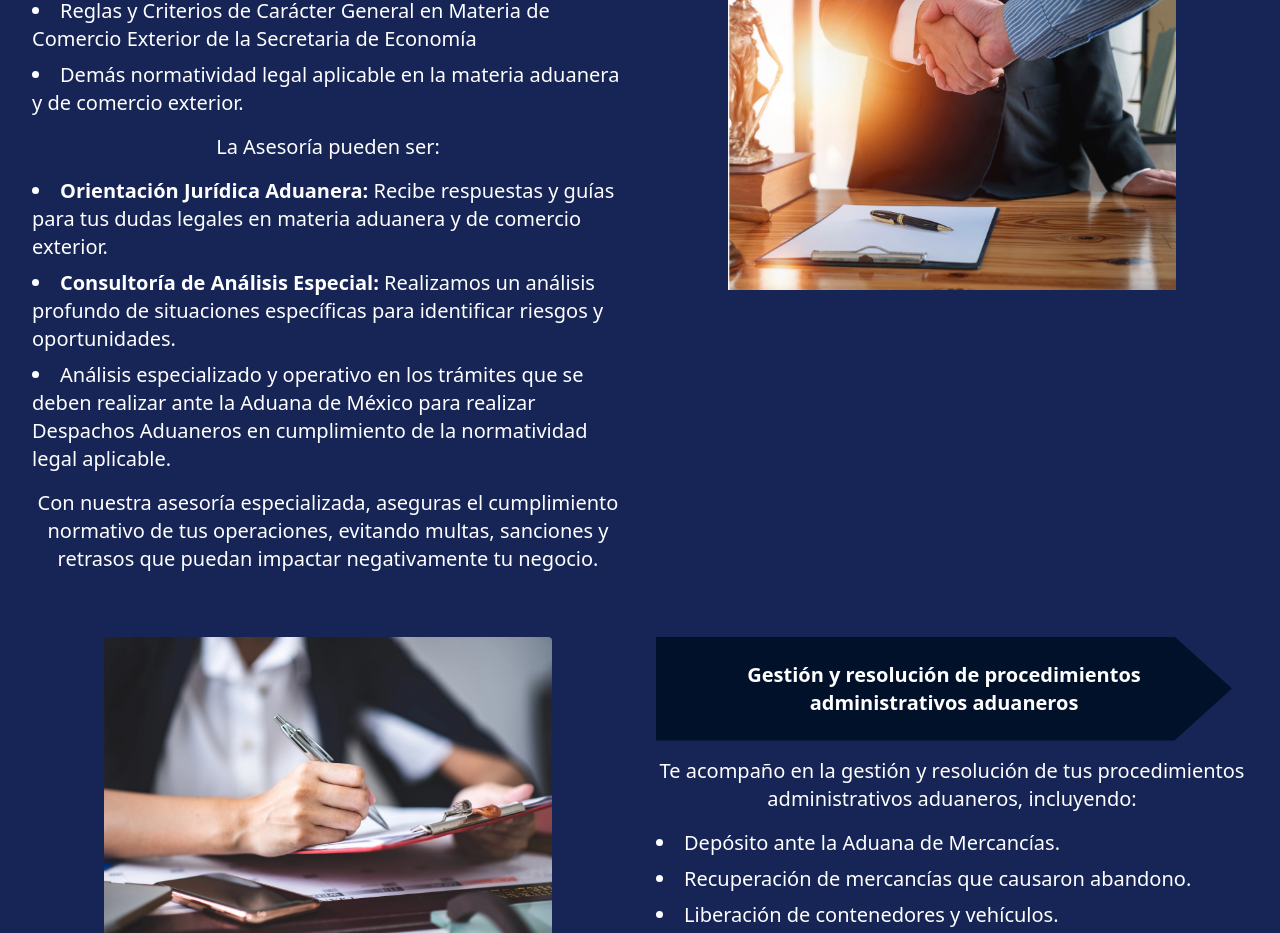
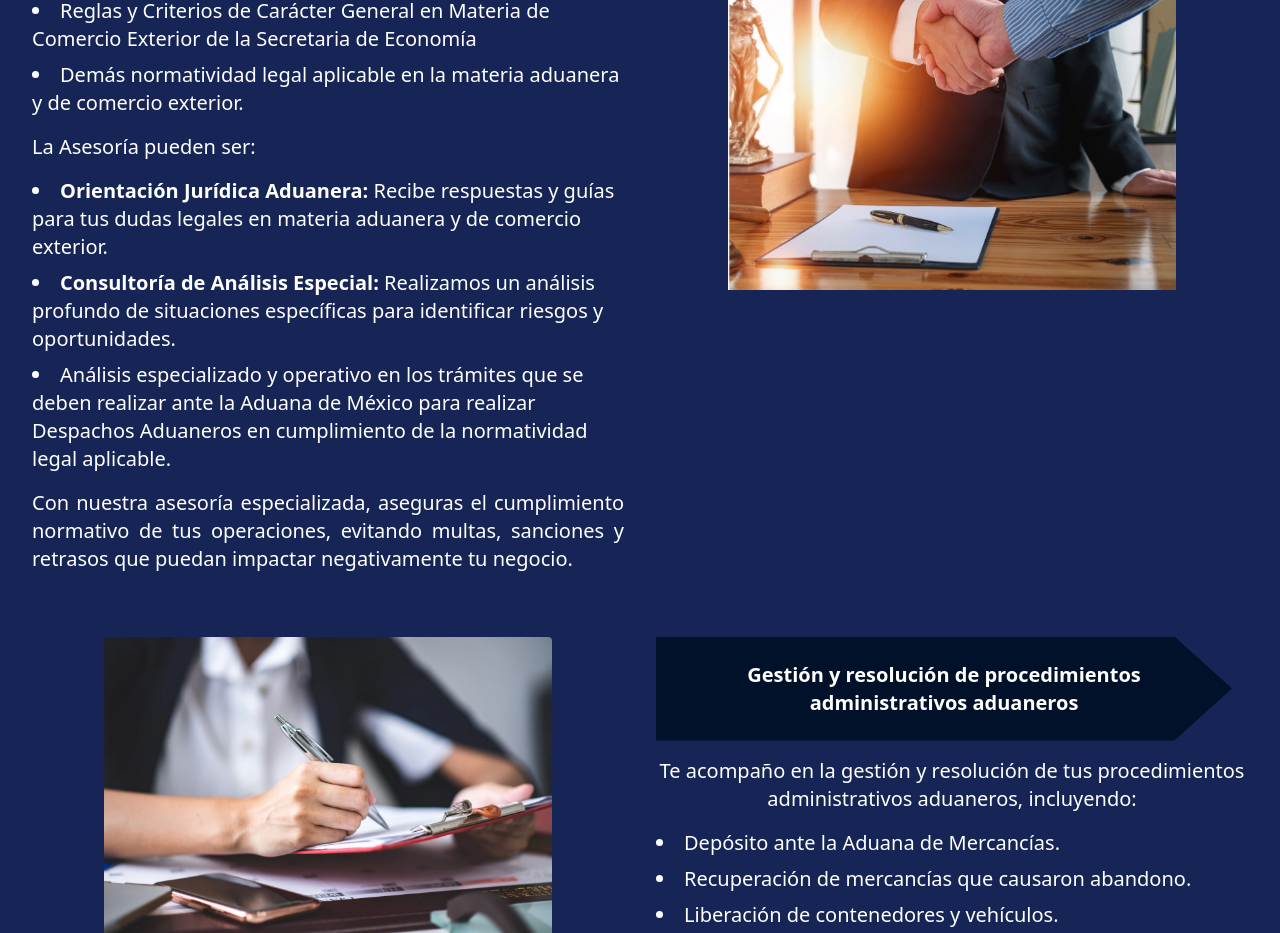
Before and after one commit to Darkk3n/CustomsConsultancyV2, a React (Vite) app: page / in a window 1280 px wide. Shown: the part 2780-3713 px from the top of the page. Built offline with nearby package versions, Linux system fonts and the light colour scheme.

Commit message:
Added classes to paragraphs

```diff
--- a/src/views/LegalAdvisory.tsx
+++ b/src/views/LegalAdvisory.tsx
@@ -14,7 +14,7 @@ export const LegalAdvisory = () => {
                <li>Reglas y Criterios de Carácter General en Materia de Comercio Exterior de la Secretaria de Economía</li>
                <li>Demás normatividad legal aplicable en la materia aduanera y de comercio exterior.</li>
             </ul>
-            <p>La Asesoría pueden ser:</p>
+            <p className='text-left'>La Asesoría pueden ser:</p>
             <ul className='list-disc list-inside space-y-2 text-left'>
                <li>
                   <strong>Orientación Jurídica Aduanera:</strong> Recibe respuestas y guías para tus dudas legales en materia aduanera y de comercio exterior.
@@ -26,7 +26,7 @@ export const LegalAdvisory = () => {
                   Análisis especializado y operativo en los trámites que se deben realizar ante la Aduana de México para realizar Despachos Aduaneros en cumplimiento de la normatividad legal aplicable.
                </li>
             </ul>
-            <p>Con nuestra asesoría especializada, aseguras el cumplimiento normativo de tus operaciones, evitando multas, sanciones y retrasos que puedan impactar negativamente tu negocio.</p>
+            <p className='text-justify'>Con nuestra asesoría especializada, aseguras el cumplimiento normativo de tus operaciones, evitando multas, sanciones y retrasos que puedan impactar negativamente tu negocio.</p>
          </section>
          <section className="w-full md:w-1/2 flex justify-center">
             <img
```
